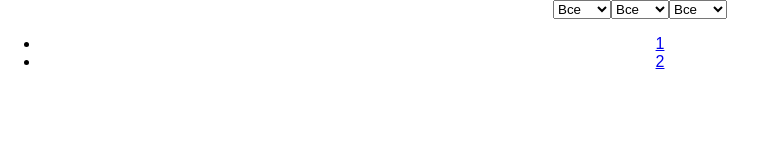
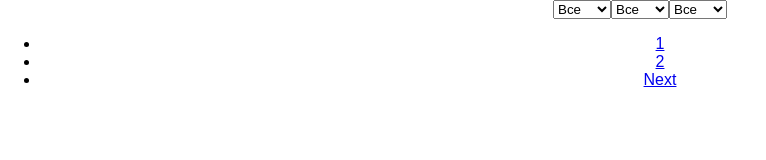
Before and after one commit to ipatiev/testwork, a React (Create React App) app: page / in a window 1280 px wide. Shown: the top 160 px of the page, without its empty margins (0-766 px from the left). Built offline with nearby package versions, Linux system fonts and the light colour scheme.

Commit message:
pagination

```diff
--- a/src/FilterableTable.js
+++ b/src/FilterableTable.js
@@ -10,6 +10,15 @@ class FilterableTable extends Component {
 
     constructor(props) {
         super(props);
+
+        this.state = {
+            orderBy: '',
+            artist: null,
+            genre: null,
+            year: null,
+            page: 1
+        };
+
         this.onArtistChange = this.onArtistChange.bind(this);
         this.onGenreChange = this.onGenreChange.bind(this);
         this.onYearChange = this.onYearChange.bind(this);
@@ -34,6 +43,14 @@ class FilterableTable extends Component {
         this.setState({
             year: year
         });
+    }
+
+    onPageChange(page)
+    {
+        this.setState({
+            page: page
+        });
+        console.log(page);
     }
 
     render() {
@@ -66,7 +83,8 @@ class FilterableTable extends Component {
                     yearList={yearList}
                     onYearChange={this.onYearChange}/>
                 <TrackListTable tracks={tracks} />
-                <Pagination itemCountPerPage={this.itemCountPerPage} totalCount={tracks.length} />
+                <Pagination itemCountPerPage={this.itemCountPerPage} totalCount={tracks.length}
+                            currentPage={this.state.page} onPageChange={this.onPageChange} />
             </div>
         );
     }
--- a/src/Pagination.js
+++ b/src/Pagination.js
@@ -11,25 +11,32 @@ class Pagination extends Component {
 
     handlePageChange(e)
     {
-        console.log(e);
+        this.props.onPageChange = e;
     }
 
     render() {
 
         let totalCount = this.props.totalCount,
             itemCountPerPage = this.props.itemCountPerPage,
+            currentPage = this.props.currentPage,
             pages = [],
-            page = 1;
+            page = 1,
+            maxPage = 0;
 
         for (let i = 0; i < totalCount; i += itemCountPerPage) {
             pages.push(page++);
+            maxPage = page;
         }
 
         let liArray = pages.map((page) =>
-            (<PaginationPage key={page} page={page} onPageChange={this.handlePageChange}/>));
+            (<PaginationPage key={page} page={page} onPageChange={this.handlePageChange} currentPage={currentPage}/>));
 
         return (
-            <ul>{liArray}</ul>
+            <ul>
+                {currentPage > 1 && <li><a href="javascript:void(0)">Prev</a></li>}
+                {liArray}
+                {currentPage < maxPage && <li><a href="javascript:void(0)">Next</a></li>}
+            </ul>
         );
     }
 }
```
